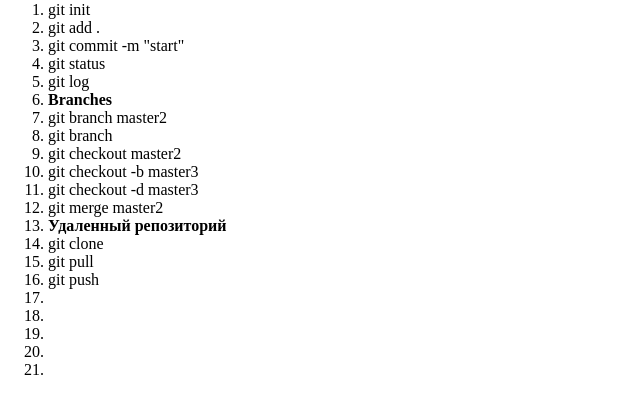
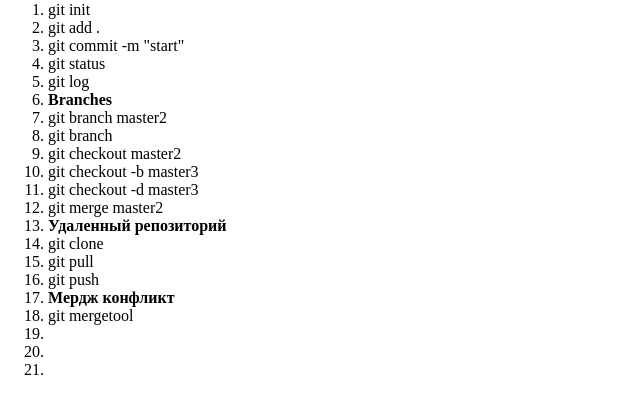
Before and after one commit to Kamesas/topCommandsGIT, a plain HTML site: page index.html in a window 1280 px wide. Shown: the part 79-492 px from the top of the page, without its empty margins (0-640 px from the left). Drawn offline with Linux system fonts and the light colour scheme.

Commit message:
mergetool

```diff
--- a/index.html
+++ b/index.html
@@ -23,8 +23,8 @@
 		<li>git clone</li>
 		<li>git pull</li>
 		<li>git push</li>
-		<li></li>
-		<li></li>
+		<li><strong>Мердж конфликт</strong></li>
+		<li>git mergetool</li>
 		<li></li>
 		<li></li>
 		<li></li>
```
